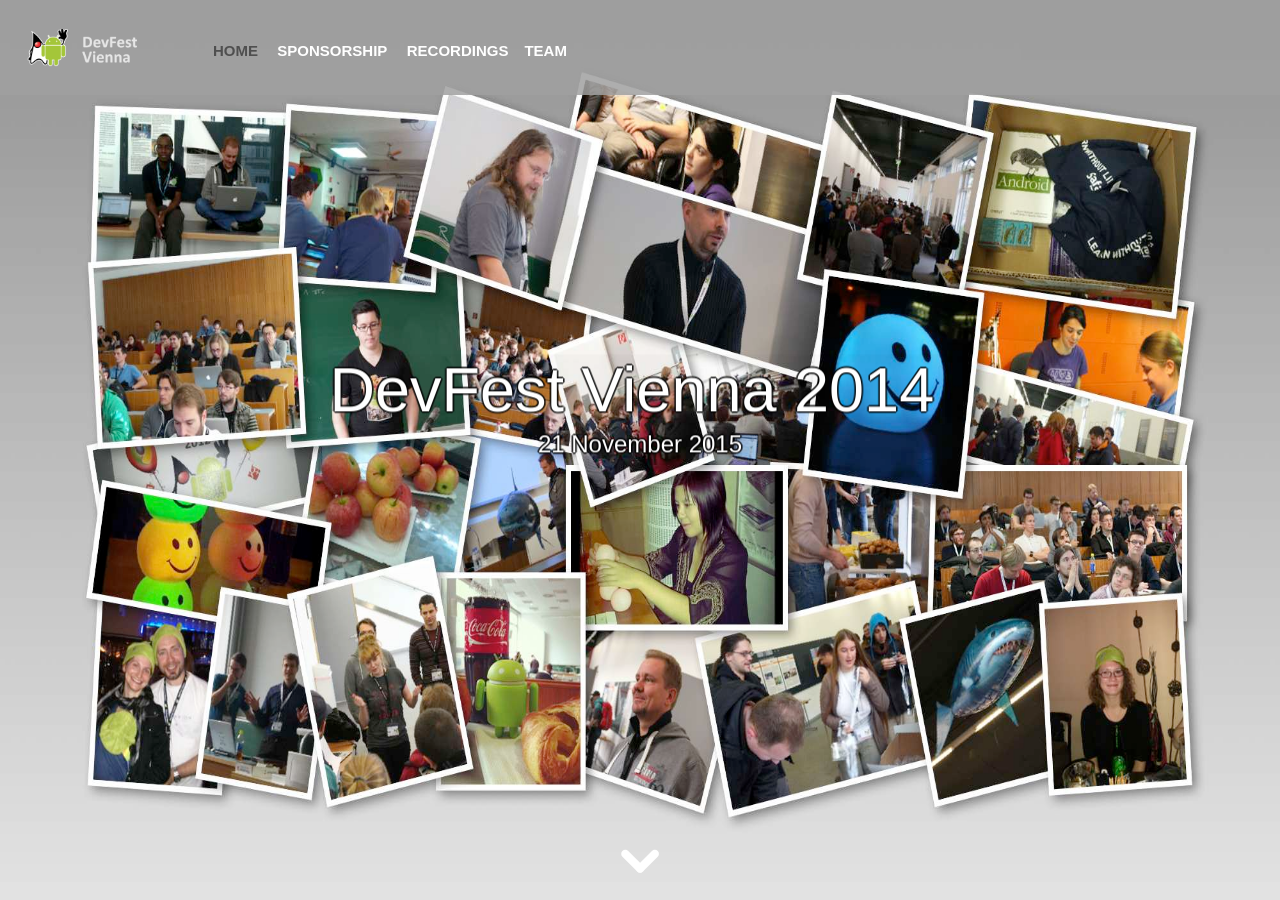
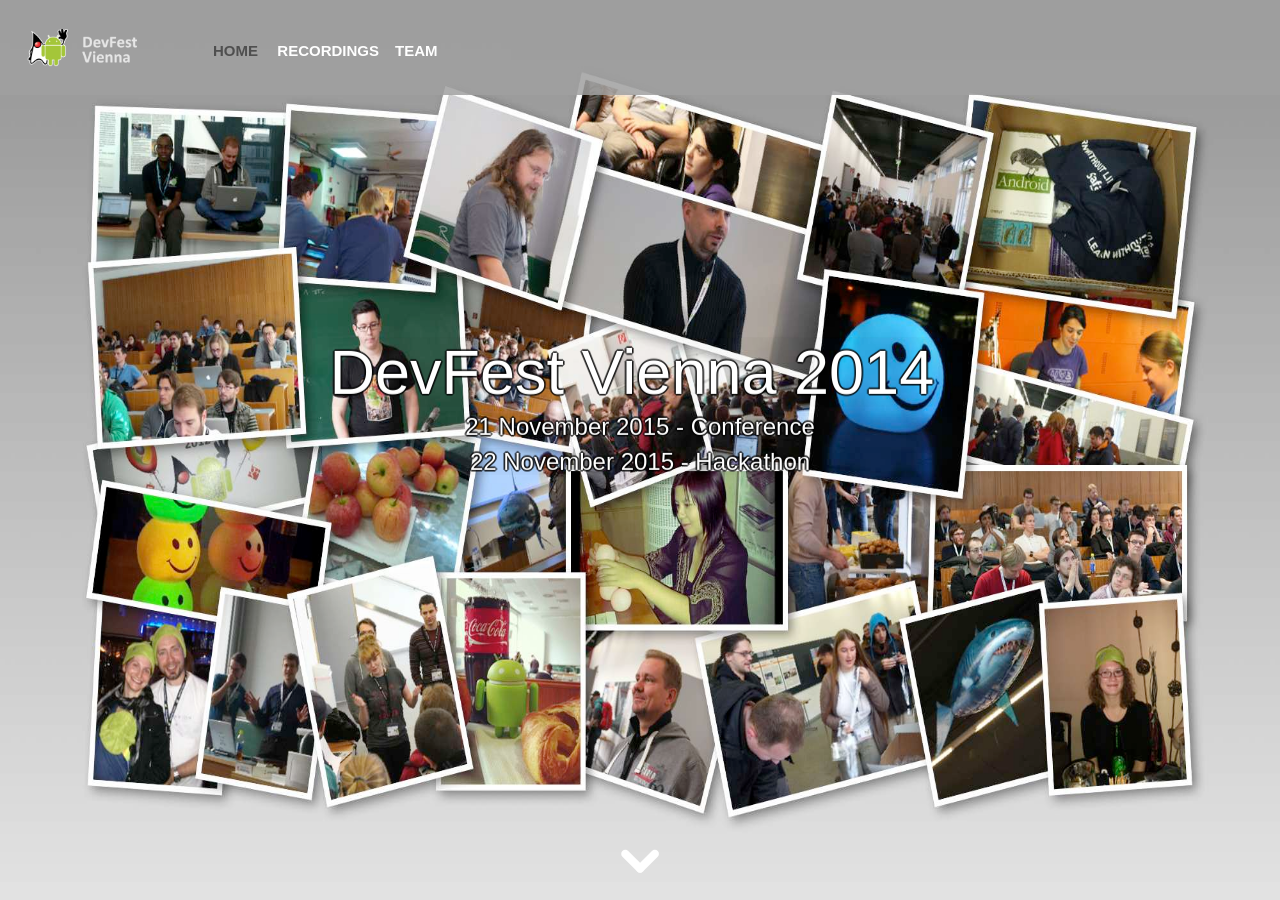
Before and after one commit to DevFestVienna/devfest-at-site, a Jekyll site: the page built from index.html, in a window 1280 px wide and 900 px high. Built offline with Jekyll 4.4.1, drawn with Linux system fonts in a browser that asks for light colours; nearby versions of some CDN libraries; comment, search, counter and statistics services are not loaded; some of the changed text lies outside the part shown.

Commit message:
Added Hackathon, added Intel
Removed Sponsor links

```diff
--- a/_includes/hero.html
+++ b/_includes/hero.html
@@ -6,7 +6,8 @@
     <div class="jumbotron">
         <div class="animated hiding" data-animation="fadeInDown" data-delay="500">
             <h1><span class="contrast">DevFest Vienna <span id="typeout-text"></span></span></h1>
-            <p><span class="contrast">21 November 2015</span></p>
+            <p><span class="contrast">21 November 2015 - Conference</span></p>
+            <p><span class="contrast">22 November 2015 - Hackathon</span></p>
             <p><br/></p>
             <!-- <p><a href="/call" role="button" style="width:360px;" class="btn btn-lg btn-primary waves-effect waves-button waves-light waves-float"> Call for Session Proposals is Open! </a></p> -->
 <!--
--- a/_includes/navigation.html
+++ b/_includes/navigation.html
@@ -16,8 +16,10 @@
             <li><a {% if page.permalink == '/call/' %} class="current" {% endif %} href="{{ site.baseurl }}/call/">Call</a>
             </li>
             -->
+            <!--
             <li><a {% if page.permalink == '/sponsor/' %} class="current" {% endif %} href="{{ site.baseurl }}/sponsor/">Sponsorship</a>
             </li>
+            -->
             <!-- <li><a {% if page.permalink == '/speakers/' %} class="current" {% endif %}{% if page.permalink == '/' %} href="{{ site.baseurl }}/#top-speakers" {% else %} href="{{ site.baseurl }}/speakers" {% endif %}>Speakers</a>
             </li> -->
             <li><a {% if page.permalink == '/recordings/' %} class="current" {% endif %} href="{{ site.baseurl }}/recordings/">Recordings</a>
--- a/_includes/sponsors.html
+++ b/_includes/sponsors.html
@@ -2,7 +2,7 @@
 <section id="sponsors" class="sponsors">
     <div class="content-wrapper">
         <div class="col-lg-10 col-lg-offset-1">
-			     <a href="{{ site.baseurl | append: site.c4sponsorsUrl }}" class="btn btn-primary waves-effect waves-button waves-light waves-float">Become a Sponsor for 2015!</a>
+			     <!-- <a href="{{ site.baseurl | append: site.c4sponsorsUrl }}" class="btn btn-primary waves-effect waves-button waves-light waves-float">Become a Sponsor for 2015!</a> -->
             <h5>Platinum</h5>
             <ul class="list-inline platinum">
                 <li>
@@ -15,12 +15,12 @@
                         <img src="{{ site.baseurl }}/img/sponsors/logo-techtalk.png" alt="TechTalk">
                     </a>
                 </li>
-<!--                <li>
+                <li>
                     <a href="https://software.intel.com/android" target="_blank">
                         <img src="{{ site.baseurl }}/img/sponsors/logo-intel.png" alt="Intel">
                     </a>
                 </li>
--->
+
             </ul>
             <h5>Gold</h5>
             <ul class="list-inline gold">
@@ -51,7 +51,7 @@
                     </a>
                 </li>
             </ul>
-			     <a href="{{ site.baseurl | append: site.c4sponsorsUrl }}" class="btn btn-primary waves-effect waves-button waves-light waves-float">Become a Sponsor for 2015!</a>
+			     <!-- <a href="{{ site.baseurl | append: site.c4sponsorsUrl }}" class="btn btn-primary waves-effect waves-button waves-light waves-float">Become a Sponsor for 2015!</a> -->
         </div>
     </div>
 </section>
```
